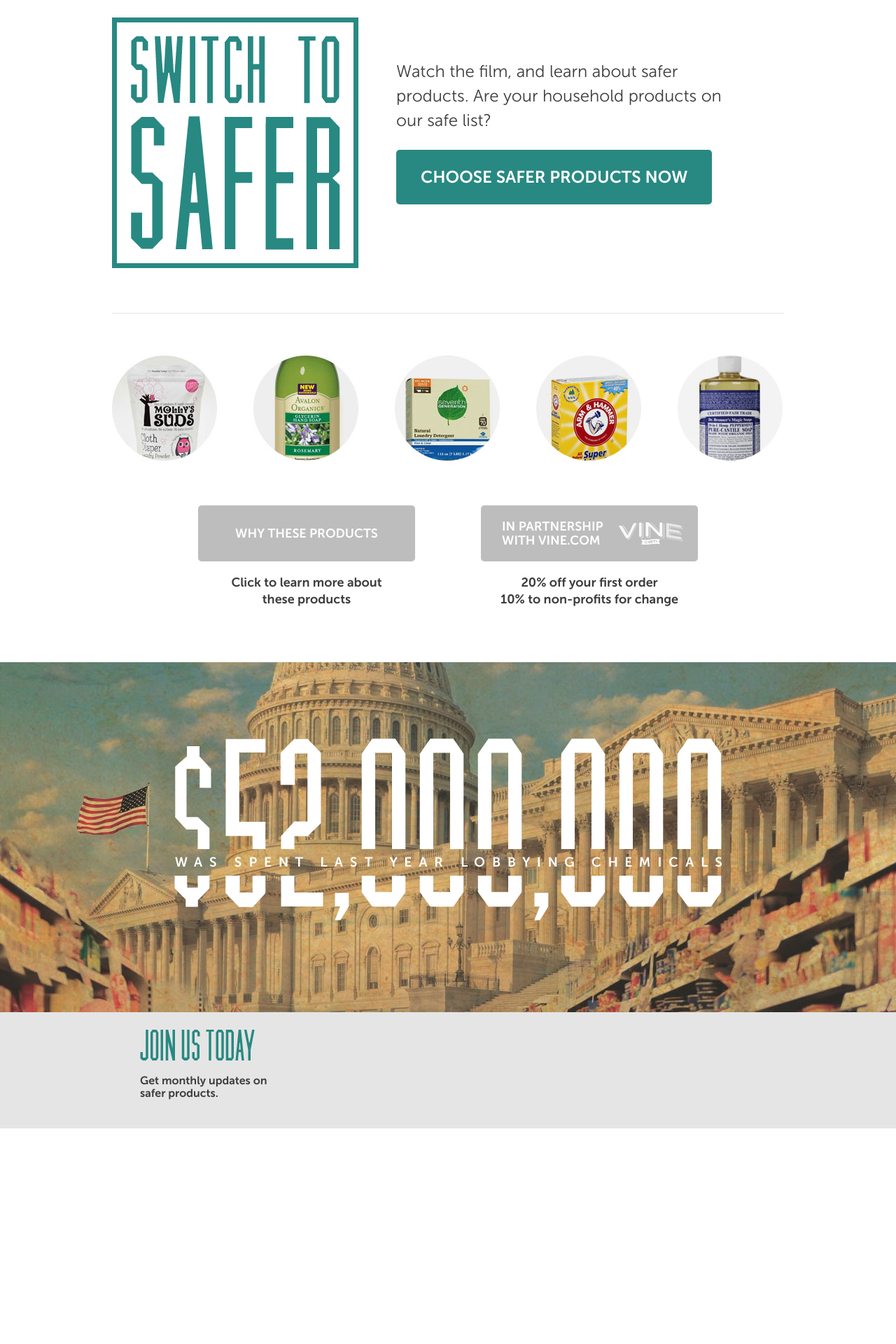
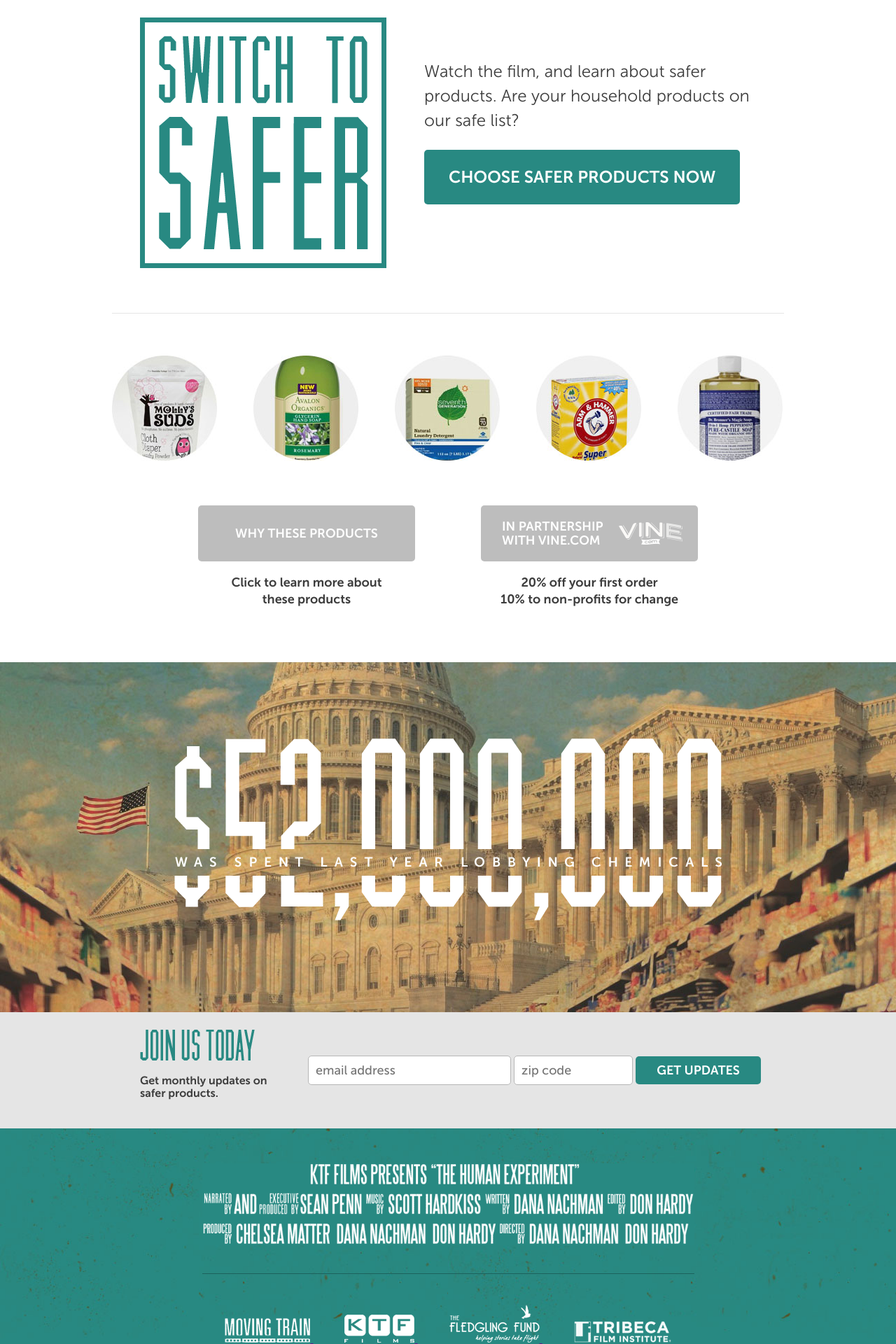
Before and after one commit to heaversm/humanexperiment, a PHP site: page / in a window 1280 px wide. Shown: the part 1680-3600 px from the top of the page at 70% size. Before the commit the page ends 3292 px from the top, so only its background shows below. Run offline with PHP 8.4, Linux system fonts and the light colour scheme; some libraries are stand-ins or nearby versions.

Commit message:
continued home page progress - currently working on completing the footer

```diff
--- a/index.html
+++ b/index.html
@@ -132,10 +132,36 @@
             </div>
         </div>
         <div id="join-container">
-            <div id="join-content" class="container_24 clearfix">
-                <div id="join-text" class="grid_5 push_1">
+            <div id="join-content" class="container_24">
+                <div id="join-text">
                     <img src="images/join/header-join.png" alt="JOIN US TODAY">
                     <p class="museo7">Get monthly updates on safer products.</p>
+                </div>
+                <div id="join-form">
+                    <input type="text" id="join-email" placeholder="email address">
+                    <input type="text" id="join-zip" placeholder="zip code">
+                    <button id="btn-join-submit" class="btn-round">GET UPDATES</button>
+                </div>
+            </div>
+        </div>
+        <div id="credits-container">
+            <div id="credits-content" class="container_24">
+                <div id="credits-img-container">
+                    <img src="images/credits/credits.gif" alt="credits" class="credits-img">
+                </div>
+                <div id="credits-featured-container">
+                    <a href="" class="credit-featured">
+                        <img src="images/credits/credit-train.png" alt="Moving Train" class="credit-featured-img">
+                    </a>
+                    <a href="" class="credit-featured">
+                        <img src="images/credits/credit-ktf.png" alt="KTF Films" class="credit-featured-img">
+                    </a>
+                    <a href="" class="credit-featured">
+                        <img src="images/credits/credit-fledgling.png" alt="Fledgling Fund" class="credit-featured-img">
+                    </a>
+                    <a href="" class="credit-featured">
+                        <img src="images/credits/credit-tfi.gif" alt="Tribeca Film Institute" class="credit-featured-img">
+                    </a>
                 </div>
             </div>
         </div>
--- a/styles/common.less
+++ b/styles/common.less
@@ -4,6 +4,7 @@
 @gray1: #3d3d3d;
 @gray2: #e5e5e5;
 @gray3: #bdbdbd;
+@gray4: #b7b7b7;
 
 .transition(...) {
   -webkit-transition: @arguments;
@@ -91,6 +92,14 @@
     color: white;
 }
 
+.btn-round {
+  .transition(background-color .3s ease-in);
+}
+
+.btn-round.green:hover {
+  background: darken(@green2,10%);
+}
+
 h1,h2,h3,h4 {
     .antialias;
     font-weight: normal;
@@ -104,6 +113,16 @@ button {
 a,button {
     cursor: pointer;
 }
+
+input {
+  .museo5;
+  color: @gray4;
+  padding: 10px;
+  .round(5px);
+  border: 1px solid @gray4;
+  outline: none;
+}
+
 
 
 @font-face {
--- a/styles/main.css
+++ b/styles/main.css
@@ -61,6 +61,15 @@
   font-family: 'museo_sans700';
   color: white;
 }
+.btn-round {
+  -webkit-transition: background-color 0.3s ease-in;
+  -moz-transition: background-color 0.3s ease-in;
+  -o-transition: background-color 0.3s ease-in;
+  transition: background-color 0.3s ease-in;
+}
+.btn-round.green:hover {
+  background: #1c625d;
+}
 h1,
 h2,
 h3,
@@ -77,6 +86,19 @@ button {
 a,
 button {
   cursor: pointer;
+}
+input {
+  font-smoothing: antialiased;
+  -webkit-font-smoothing: antialiased;
+  -moz-font-smoothing: antialiased;
+  font-family: 'museo_sans500';
+  color: #b7b7b7;
+  padding: 10px;
+  border-radius: 5px;
+  -moz-border-radius: 5px;
+  -webkit-border-radius: 5px;
+  border: 1px solid #b7b7b7;
+  outline: none;
 }
 @font-face {
   font-family: 'museo_sans500';
@@ -255,9 +277,6 @@ body {
   -o-transition: background-color 0.3s ease-in;
   transition: background-color 0.3s ease-in;
 }
-#update-button:hover {
-  background: #1c625d;
-}
 /* stats */
 #stats-container {
   background: url('../images/stats/stats-bg.jpg');
@@ -284,6 +303,7 @@ body {
 }
 #switch-badge {
   display: inline-block;
+  margin-left: 40px;
 }
 #cta-text-container {
   font-size: 1.5em;
@@ -388,4 +408,54 @@ body {
 }
 #join-content {
   padding: 25px 0;
+  display: table;
 }
+#join-text {
+  padding-left: 40px;
+  width: 190px;
+  display: inline-block;
+  display: table-cell;
+  vertical-align: top;
+}
+#join-form {
+  display: inline-block;
+  display: table-cell;
+  vertical-align: top;
+  vertical-align: middle;
+  padding-left: 50px;
+}
+#join-form input {
+  font-size: 1.125em;
+}
+#join-form button {
+  font-size: 1.125em;
+  padding: 10px 30px;
+}
+#join-email {
+  width: 268px;
+}
+#join-zip {
+  width: 148px;
+}
+/* credits */
+#credits-container {
+  height: 350px;
+  background: url('../images/structure/green-speck-bg.jpg');
+  background-size: 50%;
+}
+#credits-content {
+  text-align: center;
+  padding-top: 50px;
+  padding-bottom: 50px;
+}
+.credits-img {
+  border-bottom: 1px solid #1c625d;
+  padding-bottom: 40px;
+}
+#credits-featured-container {
+  padding-top: 40px;
+  margin-left: -45px;
+}
+#credits-featured-container .credit-featured {
+  margin-left: 45px;
+}
--- a/styles/main.less
+++ b/styles/main.less
@@ -150,10 +150,6 @@ body {
     .transition(background-color .3s ease-in);
 }
 
-#update-button:hover {
-    background: darken(@green2,10%);
-}
-
 /* stats */
 
 #stats-container {
@@ -182,6 +178,7 @@ body {
 
 #switch-badge {
     .ib;
+    margin-left: 40px;
 }
 
 #cta-text-container {
@@ -284,8 +281,61 @@ body {
 
 #join-content {
     padding: 25px 0;
+    .table;
 }
 
 #join-text {
+    padding-left: 40px;
+    width: 190px;
+    .ib;
+    .tc;
+}
 
+#join-form {
+    .ib;
+    .tc;
+    vertical-align: middle;
+    padding-left: 50px;
+    input {
+        .em(18);
+    }
+    button {
+        .em(18);
+        padding: 10px 30px;
+    }
 }
+
+#join-email {
+    width: 268px;
+}
+
+#join-zip {
+    width: 148px;
+}
+
+/* credits */
+
+#credits-container {
+    height: 350px;
+    background: url('../images/structure/green-speck-bg.jpg');
+    background-size: 50%;
+}
+
+#credits-content {
+    text-align: center;
+    padding-top: 50px;
+    padding-bottom: 50px;
+}
+
+.credits-img {
+    border-bottom: 1px solid darken(@green2,10%);
+    padding-bottom: 40px;
+}
+
+#credits-featured-container {
+    padding-top: 40px;
+    margin-left: -45px;
+    .credit-featured {
+        margin-left: 45px;
+    }
+}
```
Also changed, not shown: images/credits/credit-fledgling.png (added), images/credits/credit-ktf.png (added), images/credits/credit-tfi.gif (added), images/credits/credit-train.png (added), images/credits/credits.gif (added), images/structure/green-speck-bg.jpg (added).
